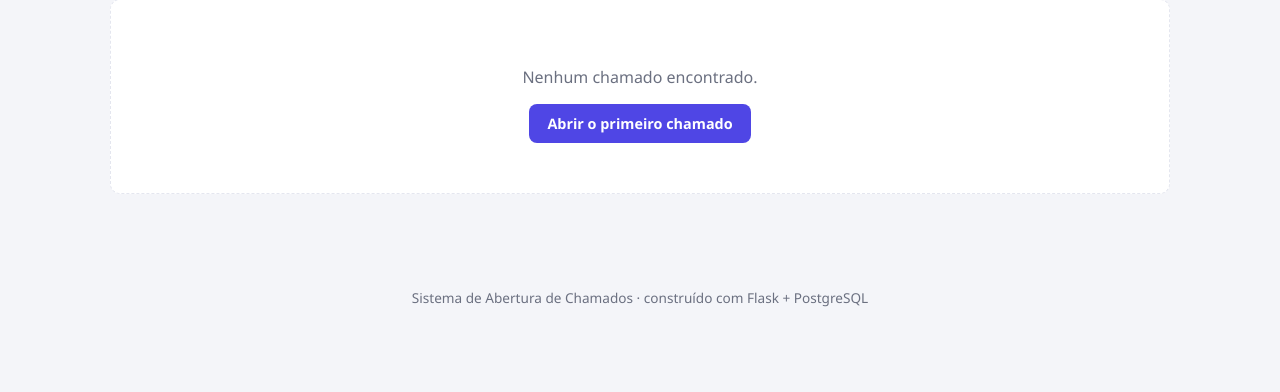
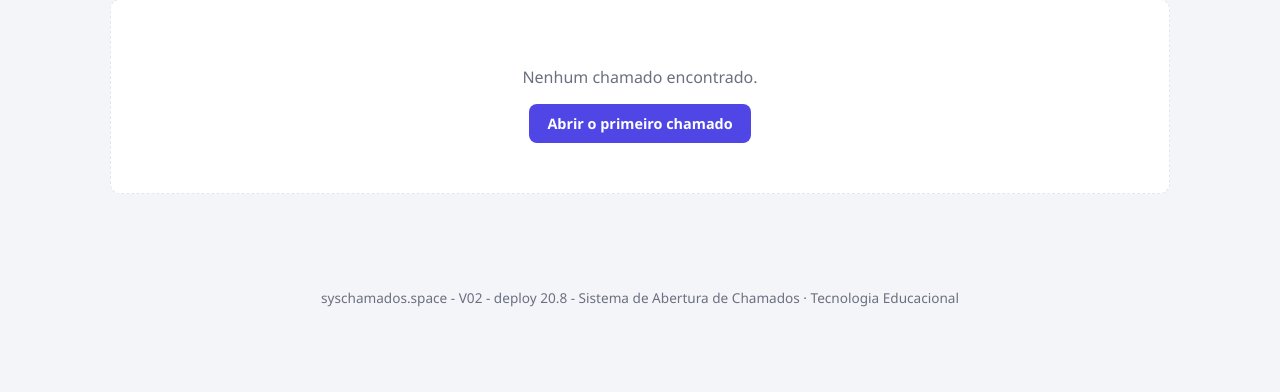
Before and after one commit to celsochris-hue/syschamado_postgreSQL, a Flask app: page / in a window 1280 px wide. Shown: the part 359-751 px from the top of the page. Run offline with Flask 3, Linux system fonts and the light colour scheme; the visitor is signed in with stand-in values (Sample User, id 1); data that the repository does not hold is empty; some libraries are stand-ins or nearby versions.

Commit message:
Update base.html

```diff
--- a/templates/base.html
+++ b/templates/base.html
@@ -3,7 +3,7 @@
 <head>
     <meta charset="UTF-8">
     <meta name="viewport" content="width=device-width, initial-scale=1.0">
-    <title>{% block titulo %}Sistema de Chamados{% endblock %}</title>
+    <title>{% block titulo %}Colégio Marista João Paulo II - Sistema de Chamados{% endblock %}</title>
     <link rel="icon" href="{{ url_for('static', filename='img/logo.png') }}">
     <link rel="stylesheet" href="{{ url_for('static', filename='style.css') }}">
 </head>
@@ -47,7 +47,7 @@
 
     <footer class="rodape">
         <div class="container">
-            <p>Sistema de Abertura de Chamados &middot; construído com Flask + PostgreSQL</p>
+            <p>syschamados.space - V02 - deploy 20.8 - Sistema de Abertura de Chamados &middot; Tecnologia Educacional</p>
         </div>
     </footer>
 </body>
```
